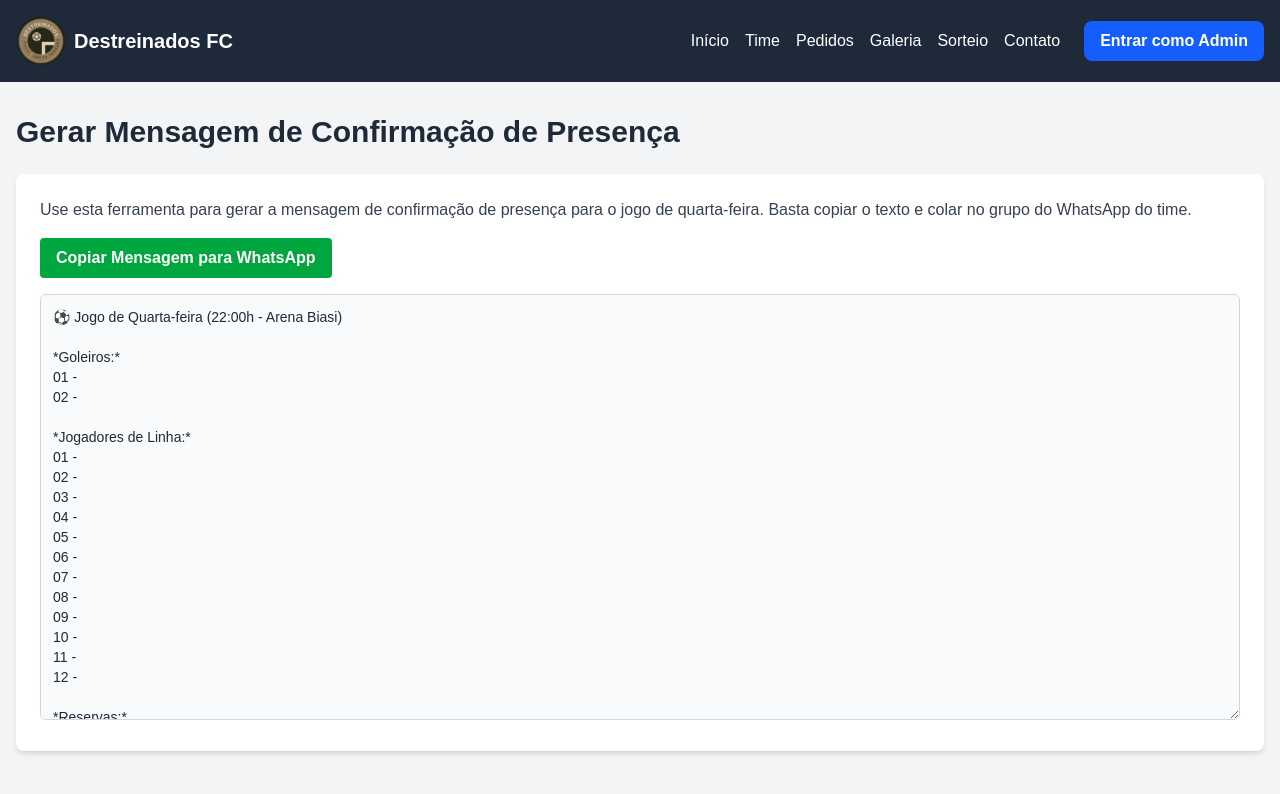
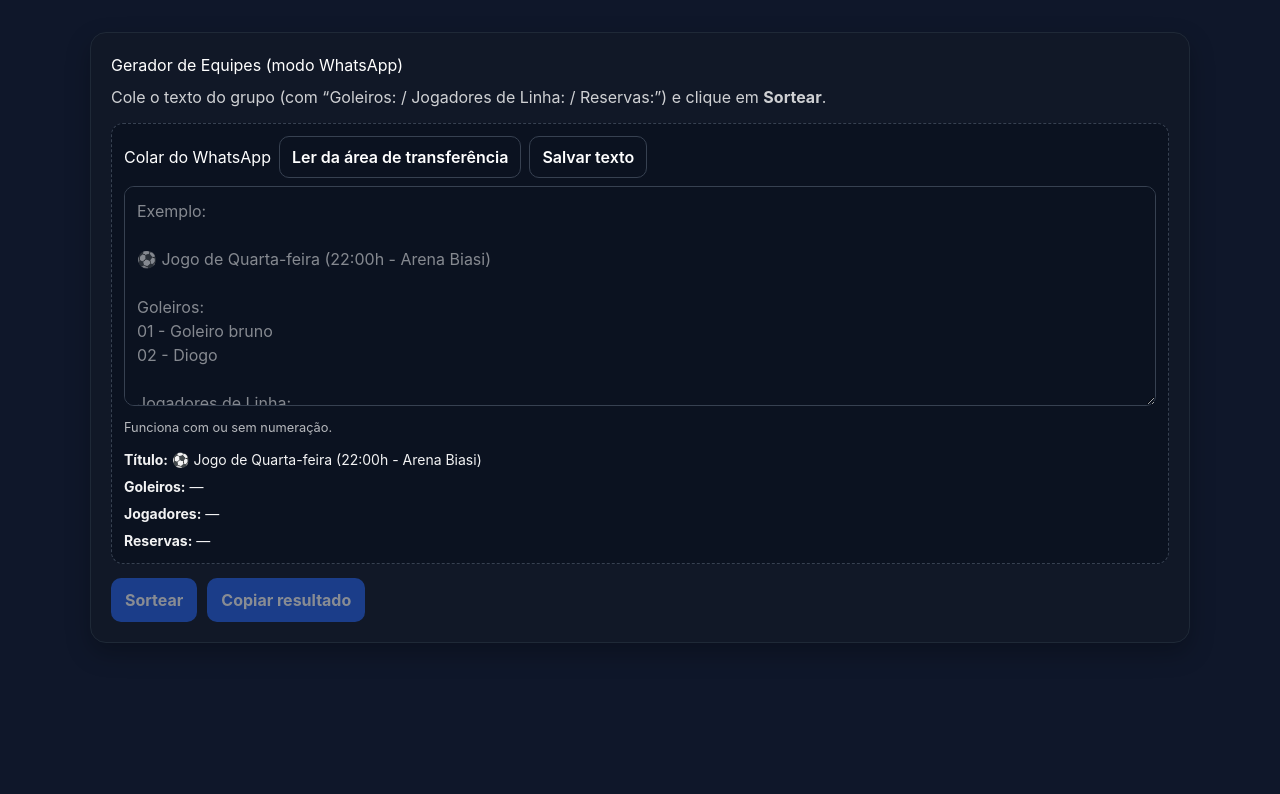
Before and after one commit to lmstive/destreinados, a Next.js app: page /admin/presenca in a window 1280 px wide. Shown: the top 794 px of the page. Built offline with nearby package versions, Linux system fonts and the light colour scheme; no server answers.

Commit message:
sorteio-4

```diff
--- a/components/Navbar.tsx
+++ b/components/Navbar.tsx
@@ -1,89 +1,435 @@
-// components/Navbar.tsx
+// pages/sorteio.tsx
+"use client";
 
-import { useState } from 'react'; // Importa o useState para controlar o menu
-import Link from 'next/link';
-import Image from 'next/image';
-import { useSession } from 'next-auth/react';
-import LoginBtn from './LoginBtn';
+import React, { useEffect, useMemo, useState, type CSSProperties } from "react";
 
+type Team = { name: string; players: string[]; keeper?: string; subs: string[] };
 
-const Navbar: React.FC = () => {
-  const { data: session } = useSession();
-  const [menuAberto, setMenuAberto] = useState(false); // Estado para o menu mobile
+const titleDefault = "⚽️ Jogo de Quarta-feira (22:00h - Arena Biasi)";
+const STORAGE_KEY = "destreinados-sorteio-v3-pages";
+
+/* ===== Utils ===== */
+
+function stripNumberPrefix(s: string) {
+  // remove "01 -", "1.", "1)", "01 –", etc
+  return s.replace(/^\s*\d+\s*[-.)–—]\s*/g, "").trim();
+}
+
+function parseList(raw: string): string[] {
+  return raw
+    .split(/\r?\n/)
+    .map((l) => stripNumberPrefix(l).trim())
+    .filter(Boolean);
+}
+
+// Fisher–Yates com crypto (executa no client)
+function shuffle<T>(arr: T[]): T[] {
+  const a = [...arr];
+  for (let i = a.length - 1; i > 0; i--) {
+    const rand = crypto.getRandomValues(new Uint32Array(1))[0] / 2 ** 32;
+    const j = Math.floor(rand * (i + 1));
+    [a[i], a[j]] = [a[j], a[i]];
+  }
+  return a;
+}
+
+function splitEven<T>(items: T[]): [T[], T[]] {
+  const half = Math.ceil(items.length / 2);
+  return [items.slice(0, half), items.slice(half)];
+}
+
+// Remove acentos e mantém só letras/números/espaço/dois-pontos
+function normalizeSection(s: string) {
+  const noAccents = s.normalize("NFD").replace(/[\u0300-\u036f]/g, "");
+  return noAccents.toLowerCase().replace(/[^a-z0-9\s:]/g, "").trim();
+}
+
+type ParsedWA = { title?: string; keepers: string[]; field: string[]; subs: string[] };
+
+// Parser do WhatsApp
+function parseFromWhatsApp(raw: string): ParsedWA {
+  const out: ParsedWA = { keepers: [], field: [], subs: [] };
+  const lines = raw.split(/\r?\n/);
+
+  // título (linha com "⚽" ou "jogo")
+  for (const l of lines) {
+    const t = l.trim();
+    if (!t) continue;
+    const norm = normalizeSection(t);
+    if (t.includes("⚽") || norm.includes("jogo")) {
+      out.title = t;
+      break;
+    }
+  }
+  if (!out.title) {
+    for (const l of lines) {
+      const t = l.trim();
+      if (!t) continue;
+      const n = normalizeSection(t);
+      const isSection =
+        n.startsWith("goleiro") ||
+        n.startsWith("jogadores de linha") ||
+        n.startsWith("jogadores") ||
+        n.startsWith("reservas") ||
+        n.endsWith(":");
+      if (!isSection) {
+        out.title = t;
+        break;
+      }
+    }
+  }
+
+  let current: "keepers" | "field" | "subs" | null = null;
+
+  for (const rawLine of lines) {
+    const line = rawLine.trim();
+    if (!line) continue;
+
+    const n = normalizeSection(line);
+
+    if (n.startsWith("goleiro")) {
+      current = "keepers";
+      continue;
+    }
+    if (n.startsWith("jogadores de linha") || n.startsWith("jogadores")) {
+      current = "field";
+      continue;
+    }
+    if (n.startsWith("reserva")) {
+      current = "subs";
+      continue;
+    }
+
+    if (out.title && line === out.title) continue;
+
+    if (current) {
+      const name = stripNumberPrefix(line);
+      if (name && !/:$/.test(name)) {
+        (out[current] as string[]).push(name);
+      }
+    }
+  }
+
+  // fallback: sem seções, considera tudo como jogadores de linha
+  if (!out.keepers.length && !out.field.length && !out.subs.length) {
+    out.field = parseList(raw);
+  }
+
+  const uniq = (arr: string[]) => {
+    const seen = new Set<string>();
+    const clean: string[] = [];
+    for (const x of arr) {
+      const y = x.replace(/\s{2,}/g, " ").trim();
+      const k = y.toLowerCase();
+      if (!y) continue;
+      if (seen.has(k)) continue;
+      seen.add(k);
+      clean.push(y);
+    }
+    return clean;
+  };
+
+  out.keepers = uniq(out.keepers);
+  out.field = uniq(out.field);
+  out.subs = uniq(out.subs);
+
+  return out;
+}
+
+/* ===== UI ===== */
+
+function TeamCard({ title, team }: { title: string; team: Team }) {
+  return (
+    <div style={styles.teamCard}>
+      <div style={{ fontWeight: 700, marginBottom: 4 }}>{title}</div>
+      <div style={{ fontSize: 18, fontWeight: 700, marginBottom: 8 }}>{team.name}</div>
+      {team.keeper && (
+        <div style={{ marginBottom: 8 }}>
+          <strong>Goleiro:</strong> {team.keeper}
+        </div>
+      )}
+      {!!team.players.length && (
+        <div style={{ marginBottom: 8 }}>
+          <strong>Jogadores:</strong>
+          <ol style={styles.list}>
+            {team.players.map((p, i) => (
+              <li key={i}>{p}</li>
+            ))}
+          </ol>
+        </div>
+      )}
+      {!!team.subs.length && (
+        <div>
+          <strong>Reservas:</strong>
+          <ol style={styles.list}>
+            {team.subs.map((p, i) => (
+              <li key={i}>{p}</li>
+            ))}
+          </ol>
+        </div>
+      )}
+    </div>
+  );
+}
+
+export default function SorteioPage() {
+  const [waRaw, setWaRaw] = useState("");
+  const [teamA, setTeamA] = useState<Team | null>(null);
+  const [teamB, setTeamB] = useState<Team | null>(null);
+
+  // carrega texto salvo
+  useEffect(() => {
+    try {
+      const saved = localStorage.getItem(STORAGE_KEY);
+      if (saved) setWaRaw(JSON.parse(saved).waRaw ?? "");
+    } catch {}
+  }, []);
+
+  const parsed = useMemo(() => parseFromWhatsApp(waRaw), [waRaw]);
+  const title = parsed.title || titleDefault;
+
+  function handleSave() {
+    localStorage.setItem(STORAGE_KEY, JSON.stringify({ waRaw }));
+    alert("✔️ Texto salvo no navegador.");
+  }
+
+  function handleDraw() {
+    const k = shuffle(parsed.keepers);
+    const f = shuffle(parsed.field);
+    const s = shuffle(parsed.subs);
+
+    let keeperA: string | undefined;
+    let keeperB: string | undefined;
+    if (k.length >= 2) {
+      [keeperA, keeperB] = [k[0], k[1]];
+    } else if (k.length === 1) {
+      // <<<<< substitui o ternário por if/else para não quebrar o ESLint
+      if (Math.random() < 0.5) {
+        keeperA = k[0];
+      } else {
+        keeperB = k[0];
+      }
+    }
+
+    const [fieldA, fieldB] = splitEven(f);
+    const [subsA, subsB] = splitEven(s);
+
+    setTeamA({ name: "Time A", keeper: keeperA, players: fieldA, subs: subsA });
+    setTeamB({ name: "Time B", keeper: keeperB, players: fieldB, subs: subsB });
+  }
+
+  async function handleCopy() {
+    const lines: string[] = [title, ""];
+    const pushTeam = (t: Team | null) => {
+      if (!t) return;
+      lines.push(`🏳️ ${t.name}`);
+      if (t.keeper) lines.push(`*Goleiro:* ${t.keeper}`);
+      if (t.players.length) {
+        lines.push(`*Jogadores:*`);
+        t.players.forEach((p, i) => lines.push(`${String(i + 1).padStart(2, "0")} - ${p}`));
+      }
+      if (t.subs.length) {
+        lines.push(`*Reservas:*`);
+        t.subs.forEach((p, i) => lines.push(`${String(i + 1).padStart(2, "0")} - ${p}`));
+      }
+      lines.push("");
+    };
+    pushTeam(teamA);
+    pushTeam(teamB);
+    const txt = lines.join("\n");
+
+    try {
+      await navigator.clipboard.writeText(txt);
+      alert("📋 Copiado para a área de transferência!");
+    } catch {
+      const ta = document.createElement("textarea");
+      ta.value = txt;
+      document.body.appendChild(ta);
+      ta.select();
+      document.execCommand("copy");
+      document.body.removeChild(ta);
+      alert("📋 Copiado!");
+    }
+  }
+
+  async function handleReadClipboard() {
+    try {
+      const txt = await navigator.clipboard.readText();
+      if (!txt) {
+        alert("A área de transferência está vazia.");
+        return;
+      }
+      setWaRaw(txt);
+      alert("✅ Texto lido da área de transferência!");
+    } catch {
+      alert("Não consegui ler a área de transferência. Cole o texto manualmente.");
+    }
+  }
+
+  const canDraw =
+    parsed.field.length > 1 || parsed.keepers.length > 0 || parsed.subs.length > 0;
 
   return (
-    <nav className="bg-gray-800 p-4 text-white relative"> {/* Adicionado 'relative' para o menu dropdown */}
-      <div className="container mx-auto flex justify-between items-center">
-        {/* Logo */}
-        <Link href="/" className="flex items-center space-x-2" onClick={() => setMenuAberto(false)}>
-          <Image
-            src="/logo.png"
-            alt="Logo Destreinados FC"
-            width={50}
-            height={50}
-            className="rounded-full"
+    <div style={styles.page}>
+      <div style={styles.card}>
+        <h1 style={{ margin: 0 }}>Gerador de Equipes (modo WhatsApp)</h1>
+        <p style={{ marginTop: 8, opacity: 0.8 }}>
+          Cole o texto do grupo (com “Goleiros: / Jogadores de Linha: / Reservas:”) e clique em{" "}
+          <strong>Sortear</strong>.
+        </p>
+
+        <div style={styles.waBlock}>
+          <div style={{ display: "flex", gap: 8, alignItems: "center", marginBottom: 8 }}>
+            <h3 style={{ margin: 0 }}>Colar do WhatsApp</h3>
+            <button style={styles.buttonGhost} onClick={handleReadClipboard}>
+              Ler da área de transferência
+            </button>
+            <button style={styles.buttonGhost} onClick={handleSave}>
+              Salvar texto
+            </button>
+          </div>
+          <textarea
+            style={styles.textarea}
+            placeholder={`Exemplo:\n\n⚽ Jogo de Quarta-feira (22:00h - Arena Biasi)\n\nGoleiros:\n01 - Goleiro bruno\n02 - Diogo\n\nJogadores de Linha:\n01 - Francisco\n02 - Fernando\n...\n\nReservas:\n01 - ...\n02 - ...`}
+            value={waRaw}
+            onChange={(e) => setWaRaw(e.target.value)}
           />
-          <span className="text-xl font-bold">Destreinados FC</span>
-        </Link>
+          <small style={styles.hint}>Funciona com ou sem numeração.</small>
 
-        {/* Links para Desktop */}
-        <div className="hidden md:flex items-center space-x-6">
-          <div className="flex items-center space-x-4">
-            <Link href="/" className="hover:text-gray-300">Início</Link>
-            <Link href="/jogadores" className="hover:text-gray-300">Time</Link>
-            <Link href="/pedidos" className="hover:text-gray-300">Pedidos</Link>
-            <Link href="/galeria" className="hover:text-gray-300">Galeria</Link>
-            <Link href="/sorteio" className="hover:text-gray-300">Sorteio</Link>
-            <Link href="/contato" className="hover:text-gray-300">Contato</Link>
-
-            {session && (
-              <Link href="/admin" className="bg-green-500 hover:bg-green-600 text-white font-bold py-2 px-3 rounded-md transition-colors">
-                Painel Admin
-              </Link>
-            )}
+          {/* Prévia */}
+          <div style={styles.preview}>
+            <div>
+              <strong>Título:</strong> {title}
+            </div>
+            <div style={styles.previewCols}>
+              <div>
+                <strong>Goleiros:</strong> {parsed.keepers.join(", ") || "—"}
+              </div>
+              <div>
+                <strong>Jogadores:</strong> {parsed.field.join(", ") || "—"}
+              </div>
+              <div>
+                <strong>Reservas:</strong> {parsed.subs.join(", ") || "—"}
+              </div>
+            </div>
           </div>
-          <LoginBtn />
         </div>
 
-        {/* Botão Hambúrguer para Mobile */}
-        <div className="md:hidden">
-          <button onClick={() => setMenuAberto(!menuAberto)} aria-label="Abrir menu">
-            {menuAberto ? (
-              // Ícone "X" para fechar
-              <svg className="w-6 h-6" fill="none" stroke="currentColor" viewBox="0 0 24 24" xmlns="http://www.w3.org/2000/svg"><path strokeLinecap="round" strokeLinejoin="round" strokeWidth="2" d="M6 18L18 6M6 6l12 12"></path></svg>
-            ) : (
-              // Ícone "Hambúrguer" para abrir
-              <svg className="w-6 h-6" fill="none" stroke="currentColor" viewBox="0 0 24 24" xmlns="http://www.w3.org/2000/svg"><path strokeLinecap="round" strokeLinejoin="round" strokeWidth="2" d="M4 6h16M4 12h16m-7 6h7"></path></svg>
-            )}
+        <div style={styles.actions}>
+          <button
+            style={{ ...styles.button, ...(canDraw ? {} : styles.buttonDisabled) }}
+            onClick={handleDraw}
+            disabled={!canDraw}
+          >
+            Sortear
+          </button>
+          <button
+            style={{ ...styles.button, ...(teamA && teamB ? {} : styles.buttonDisabled) }}
+            onClick={handleCopy}
+            disabled={!teamA || !teamB}
+          >
+            Copiar resultado
           </button>
         </div>
       </div>
 
-      {/* Menu Mobile Dropdown */}
-      {menuAberto && (
-        <div className="md:hidden absolute top-full left-0 w-full bg-gray-800 z-20">
-          <div className="flex flex-col items-center p-4 space-y-4">
-            <Link href="/" onClick={() => setMenuAberto(false)} className="hover:text-gray-300">Início</Link>
-            <Link href="/jogadores" onClick={() => setMenuAberto(false)} className="hover:text-gray-300">Time</Link>
-            <Link href="/pedidos" onClick={() => setMenuAberto(false)} className="hover:text-gray-300">Pedidos</Link>
-            <Link href="/galeria" onClick={() => setMenuAberto(false)} className="hover:text-gray-300">Galeria</Link>
-            <Link href="/contato" onClick={() => setMenuAberto(false)} className="hover:text-gray-300">Contato</Link>
-
-            <div className="border-t border-gray-700 w-full my-2"></div>
-
-            {session && (
-              <Link href="/admin" onClick={() => setMenuAberto(false)} className="bg-green-500 hover:bg-green-600 text-white font-bold py-2 px-4 rounded-md transition-colors w-full text-center">
-                Painel Admin
-              </Link>
-            )}
-            <div className="w-full">
-              <LoginBtn />
-            </div>
-          </div>
+      {(teamA || teamB) && (
+        <div style={styles.results}>
+          {teamA && <TeamCard title={title} team={teamA} />}
+          {teamB && <TeamCard title={title} team={teamB} />}
         </div>
       )}
-    </nav>
+    </div>
   );
+}
+
+/* ===== estilos ===== */
+
+const styles: Record<string, CSSProperties> = {
+  page: {
+    minHeight: "100vh",
+    background: "#0f172a",
+    color: "white",
+    padding: "32px 16px",
+    fontFamily:
+      "-apple-system,BlinkMacSystemFont,Segoe UI,Roboto,Helvetica,Arial,Ubuntu,Inter,system-ui",
+  },
+  card: {
+    maxWidth: 1100,
+    margin: "0 auto",
+    background: "#111827",
+    border: "1px solid #1f2937",
+    borderRadius: 16,
+    padding: 20,
+    boxShadow: "0 10px 25px rgba(0,0,0,.25)",
+  },
+  waBlock: {
+    marginTop: 14,
+    marginBottom: 14,
+    border: "1px dashed #374151",
+    borderRadius: 12,
+    padding: 12,
+    background: "#0b1220",
+  },
+  preview: {
+    marginTop: 12,
+    fontSize: 14,
+    opacity: 0.95,
+    display: "grid",
+    gap: 6,
+  },
+  previewCols: {
+    display: "grid",
+    gridTemplateColumns: "1fr",
+    gap: 6,
+  },
+  textarea: {
+    width: "100%",
+    height: 220,
+    padding: 12,
+    borderRadius: 10,
+    border: "1px solid #374151",
+    background: "#0b1220",
+    color: "white",
+    outline: "none",
+    resize: "vertical",
+  },
+  hint: { display: "block", opacity: 0.7, marginTop: 6 },
+  actions: { display: "flex", gap: 10, marginTop: 14, flexWrap: "wrap" },
+  button: {
+    padding: "10px 14px",
+    background: "#2563eb",
+    border: "none",
+    borderRadius: 10,
+    color: "white",
+    fontWeight: 700,
+    cursor: "pointer",
+  },
+  buttonGhost: {
+    padding: "8px 12px",
+    background: "transparent",
+    border: "1px solid #374151",
+    borderRadius: 10,
+    color: "white",
+    fontWeight: 600,
+    cursor: "pointer",
+  },
+  buttonDisabled: { opacity: 0.5, cursor: "not-allowed" },
+  results: {
+    maxWidth: 1100,
+    margin: "18px auto 0",
+    display: "grid",
+    gap: 16,
+    gridTemplateColumns: "repeat(auto-fit, minmax(260px, 1fr))",
+  },
+  teamCard: {
+    background: "#111827",
+    border: "1px solid #1f2937",
+    borderRadius: 16,
+    padding: 16,
+  },
+  list: {
+    margin: "6px 0 0 18px",
+    padding: 0,
+  },
 };
-
-export default Navbar;
```
